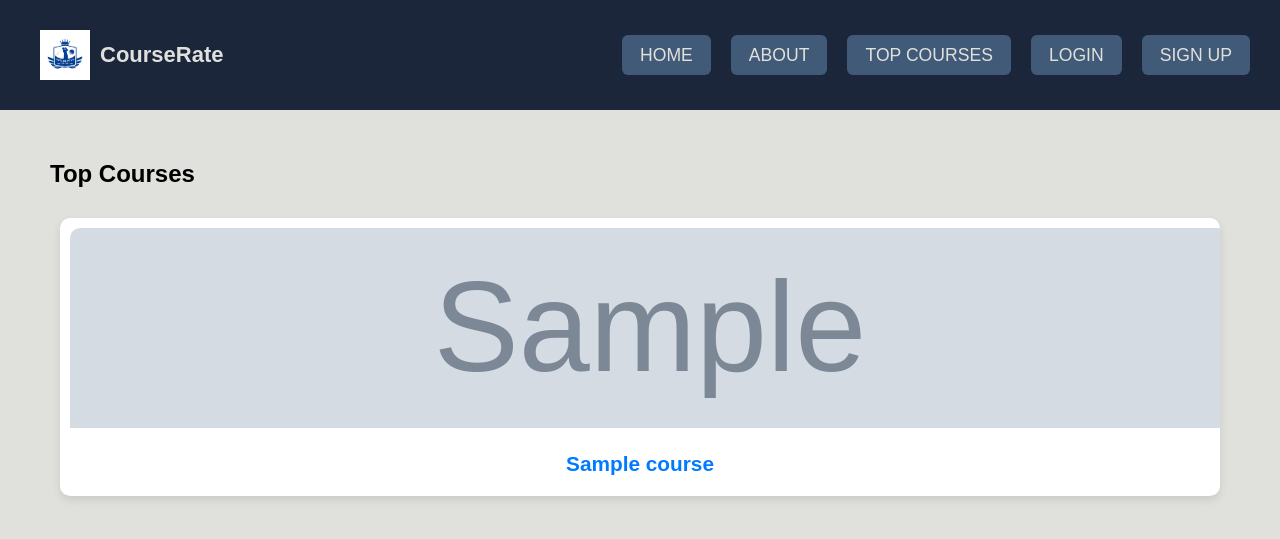
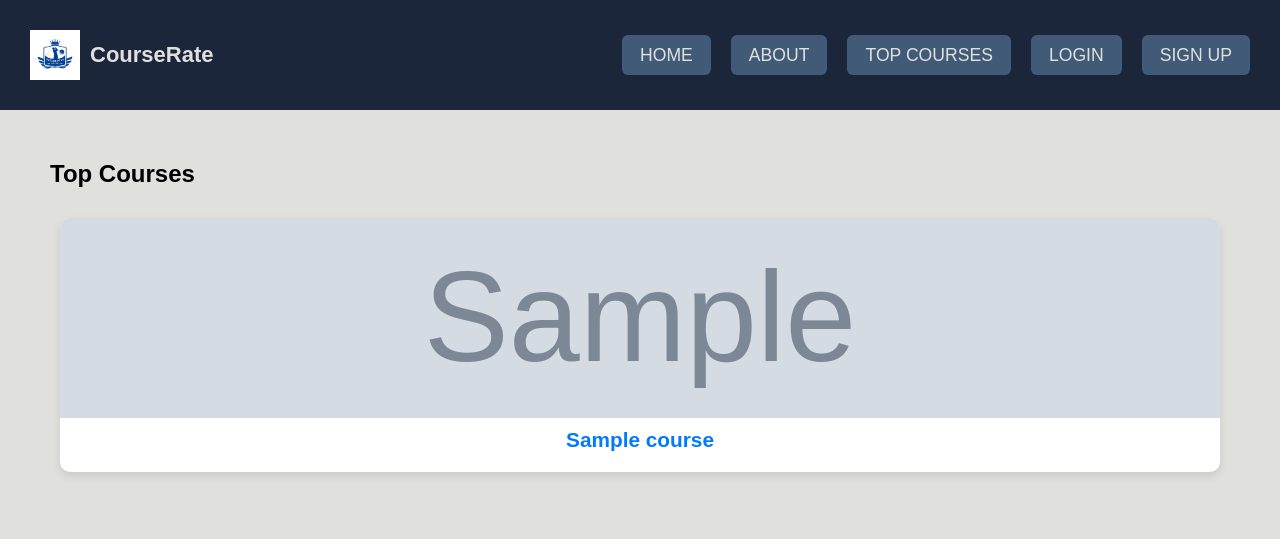
Before and after one commit to JWenham22/unit4-project, a Django app: page /top-courses/ in a window 1280 px wide. Shown: the top 539 px of the page. Run offline with Django 5.2, Linux system fonts and the light colour scheme; tables that the repository leaves empty hold one stand-in row (values such as "Sample post"); grey boxes marked "Sample" are stand-in pictures.

Commit message:
please work

```diff
--- a/main_app/static/css/courses/course-index.css
+++ b/main_app/static/css/courses/course-index.css
@@ -5,12 +5,6 @@ h1 {
 .img-content {
     display: flex;
     flex-direction: column;
-}
-
-img {
-    width: 600px;
-    height: auto;
-    margin: 10px;
 }
 
 /* Grid layout to ensure images do not overlap */
@@ -37,13 +31,21 @@ img {
     transform: translateY(-5px);
 }
 
-/* Image styling */
+/* Keep only the necessary styles for course images */
+.card-img-container {
+    width: 100%;
+    height: 200px; /* Consistent height for all images */
+    display: flex;
+    justify-content: center; /* Center horizontally */
+    align-items: center; /* Center vertically */
+    overflow: hidden;
+}
+
+/* Ensure images fill the container properly */
 .card-img-container img {
-    width: 100%;
-    height: 200px; /* Ensures consistent height */
-    object-fit: cover; /* Prevents stretching */
-    border-top-left-radius: 10px;
-    border-top-right-radius: 10px;
+    width: 100%; /* Ensures image fills the container */
+    height: 100%;
+    object-fit: cover; /* Crops while maintaining aspect ratio */
 }
 
 /* Course name styling */
--- a/main_app/templates/courses/detail.html
+++ b/main_app/templates/courses/detail.html
@@ -20,9 +20,5 @@
             <p><strong>Par:</strong> {{ course.par }}</p>
             <p><strong>Description:</strong> {{ course.description }}</p>
         </div>
-        <div>
-            <a href="{% url 'course-update' course.id %}" class="btn warn">Edit</a>
-            <a href="{% url 'course-delete' course.id %}" class="btn danger">delete</a>
-        </div>
     </section>
 {% endblock %}
--- a/main_app/views.py
+++ b/main_app/views.py
@@ -51,12 +51,14 @@ def about(request):
     return render(request, 'about.html')
 
 def course_index(request):
-    courses = Course.objects.all()
+    """ Show only courses marked as 'Top Courses' """
+    courses = Course.objects.filter(is_top_course=True)
     return render(request, 'courses/index.html', {'courses': courses})
 
 @login_required
 def user_courses(request):
-    courses = Course.objects.filter(user=request.user)
+    """ Show only courses created by the logged-in user """
+    courses = Course.objects.filter(user=request.user, is_top_course=False)
     return render(request, 'courses/user_courses.html', {'courses': courses})
 
 def course_detail(request, course_id):
@@ -65,10 +67,12 @@ def course_detail(request, course_id):
 
 class CourseCreate(LoginRequiredMixin, CreateView):
     model = Course
-    form_class = CourseForm
+    fields = ['name', 'location', 'par', 'description', 'image_url']
 
     def form_valid(self, form):
-        form.instance.user = self.request.user  # Assign logged-in user as course creator
+        """ Ensure the new course is linked to the user and not a Top Course """
+        form.instance.user = self.request.user
+        form.instance.is_top_course = False
         return super().form_valid(form)
 
 
@@ -86,5 +90,6 @@ class CourseDelete(LoginRequiredMixin, UserPassesTestMixin, DeleteView):
     template_name = 'courses/course_confirm_delete.html'
 
     def test_func(self):
+        """ Ensure only the course owner can delete and not Top Courses """
         course = self.get_object()
-        return self.request.user == course.user  # Only allow owner to delete
+        return self.request.user == course.user and not course.is_top_course
```
Also changed, not shown: main_app/templates/courses/user_courses.html (+6 -6 lines), main_app/templates/courses/index.html (line endings or trailing spaces).
